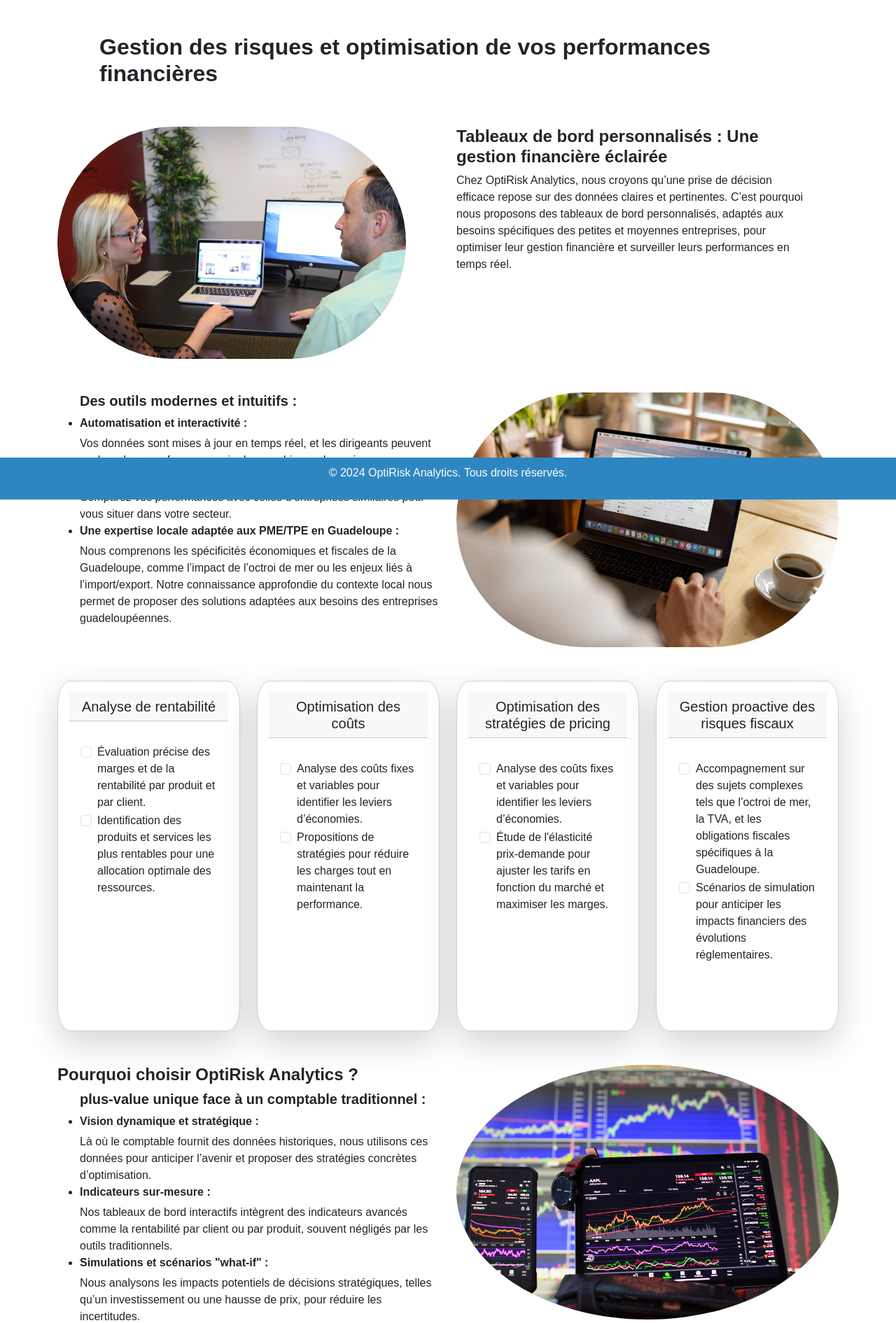
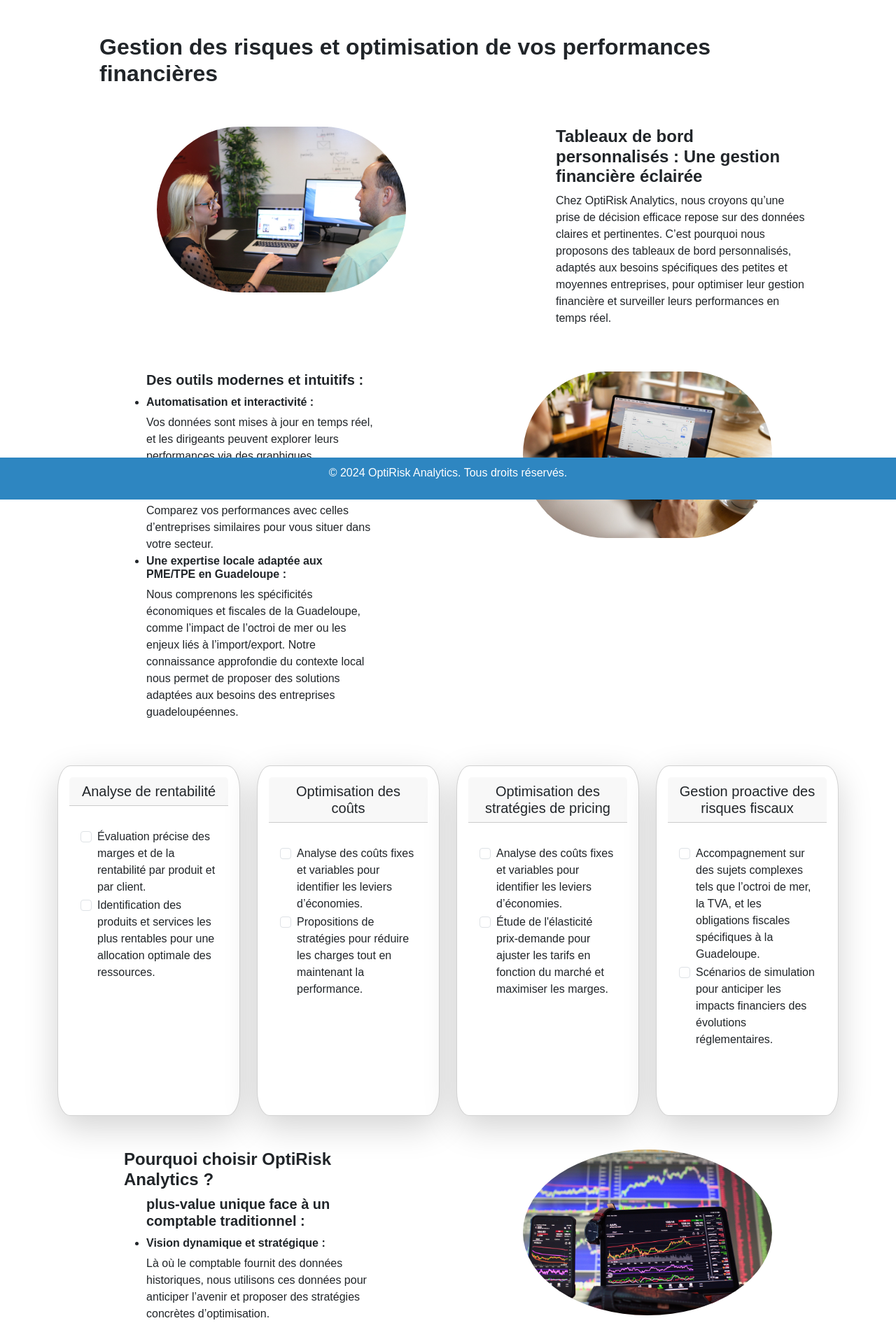
Before and after one commit to dorian68/OptiRisk_Analytics, a Django app: page /serviceFirst/ in a window 1280 px wide. Shown: the part 86-1977 px from the top of the page at 70% size. Run offline with Django 3.2, Linux system fonts and the light colour scheme; some libraries are stand-ins or nearby versions.

Commit message:
maj11122024v3

```diff
--- a/website/templates/serviceFirst.html
+++ b/website/templates/serviceFirst.html
@@ -17,12 +17,12 @@
 <body>
         <section>
             <!--CONTAINER-->
-            <div class="container">
+            <div class="container mt-4">
                 <div class="row m-5">
                     <h2 class="tb-5"><strong>Gestion des risques et optimisation de vos performances financières</strong></h2>
                 </div>
                     <!--FIRST ROW-->
-                    <div class="row mb-5">
+                    <div class="row row-cols-1 row-cols-lg-3 mb-5">
                         <div class="col mx-auto">
                             <img src="../static/outil_bureautique.jpg" class="img-fluid rounded-pill" style="width:100%"></img>
                         </div>
@@ -38,7 +38,7 @@
                     </div>
                     <!--END FIRST ROW-->
                     <!--SECOND ROW-->
-                    <div class="row mb-5 justify-content-start">
+                    <div class="row row-cols-1 row-cols-lg-3 mb-5 justify-content-start">
                         <div class="col mx-auto">
                             <ul><h5><strong>Des outils modernes et intuitifs :</strong></h5>
                                 <li><h6><strong>Automatisation et interactivité :</strong></h6>
@@ -154,7 +154,7 @@
 
                     <!--END SECOND ROW-->
                     <!--THIRD ROW-->
-                    <div class="row mb-5">
+                    <div class="row row-cols-1 row-cols-lg-3 mb-5">
                         <div class="col mx-auto">
                             <h4><strong>Pourquoi choisir OptiRisk Analytics ?</strong></h4>
                             <ul><h5><strong>plus-value unique face à un comptable traditionnel :</strong></h5>
@@ -202,7 +202,7 @@
                             <h4><strong>Valeurs ajoutées pour votre entreprise </strong>
                         </div>
                     </div>
-                    <div class="row mb-5">
+                    <div class="row row-cols-1 row-cols-lg-4 mb-5">
                         <div class="col mx-auto">
                             <div class="card h-100 shadow-lg p-3 mb-5 bg-white" style="border-radius: 7%;">
                                 <h5 class="card-header text-center">Anticipation des risques financiers</h5>
@@ -276,7 +276,7 @@
 
                     <!--END FOURTH ROW-->
                     <!--FIFTH ROW-->
-                    <div class="row mb-5">
+                    <div class="row row-cols-1 row-cols-lg-3 mb-5">
                         <div class="col mx-auto">
                             <ol><h4><strong>Comment ça fonctionne ?</strong></h4>
                                 <li><h6><strong>Étape 1 : Analyse initiale</strong></h6>
```
